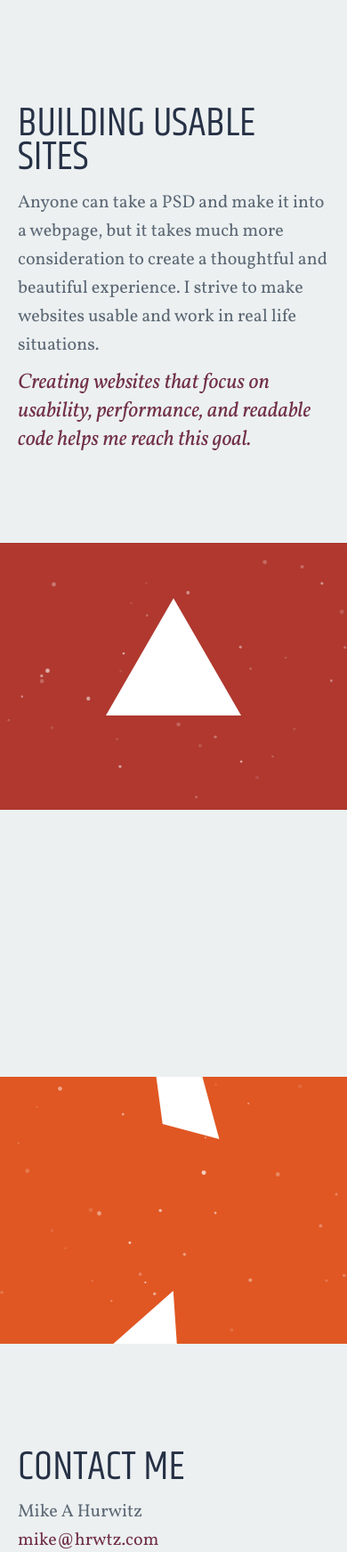
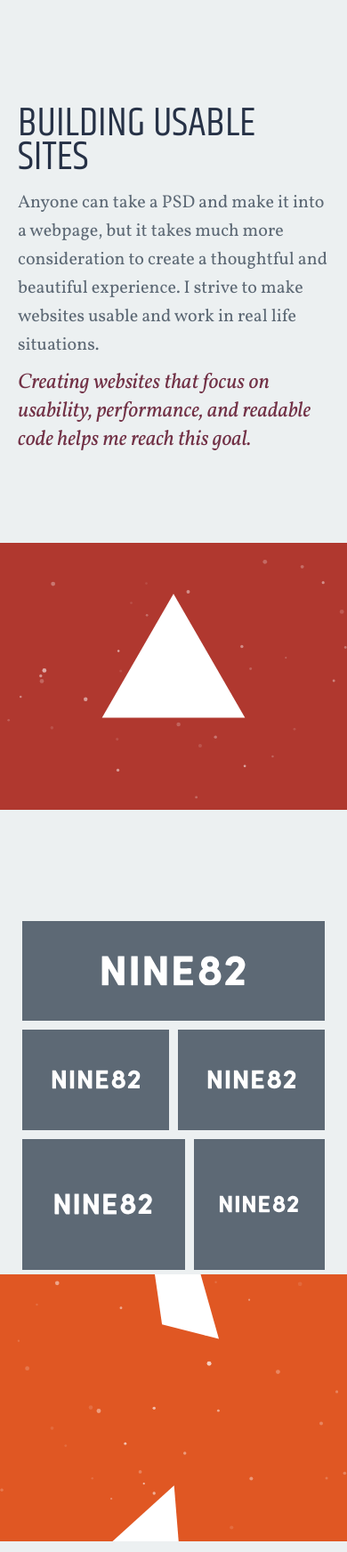
Before and after one commit to hrwtz/Hrwtz, a PHP site: page / in a window 390 px wide. Shown: the part 1814-3558 px from the top of the page at 89% size. Run offline with PHP 8.4, Linux system fonts and the light colour scheme; some libraries are stand-ins or nearby versions.

Commit message:
Working on work section

```diff
--- a/_/css/application.css
+++ b/_/css/application.css
@@ -1260,16 +1260,28 @@
 /* line 34, ../sass/structures/_block.scss */
 .block-face {
   display: block;
-  height: 100%; }
-
-/* line 39, ../sass/structures/_block.scss */
+  height: 100%;
+  -webkit-transition: background-color 0.33s;
+  -moz-transition: background-color 0.33s;
+  -o-transition: background-color 0.33s;
+  transition: background-color 0.33s; }
+
+/* line 40, ../sass/structures/_block.scss */
 .block-face--top {
   background-color: #5d6975; }
-
-/* line 45, ../sass/structures/_block.scss */
+  /* line 43, ../sass/structures/_block.scss */
+  .block-face--top svg {
+    position: relative;
+    top: 50%;
+    left: 50%;
+    width: 60%;
+    transform: translateX(-50%) translateY(-50%);
+    fill: white; }
+
+/* line 53, ../sass/structures/_block.scss */
 .block-face--bottom {
   background-color: #263146; }
-  /* line 49, ../sass/structures/_block.scss */
+  /* line 56, ../sass/structures/_block.scss */
   .block-face--bottom:after {
     position: absolute;
     top: 50%;
@@ -1283,7 +1295,7 @@
     text-align: center;
     text-transform: uppercase; }
 
-/* line 64, ../sass/structures/_block.scss */
+/* line 71, ../sass/structures/_block.scss */
 .block-cube {
   height: 100%;
   -webkit-transform-style: preserve-3d;
@@ -1295,35 +1307,116 @@
   -moz-transition: -moz-transform 0.33s;
   -o-transition: -o-transform 0.33s;
   transition: transform 0.33s; }
-  /* line 70, ../sass/structures/_block.scss */
+  /* line 77, ../sass/structures/_block.scss */
   .block-cube:hover {
+    position: relative;
+    z-index: 50;
     -webkit-transform: rotateX(91deg);
     -moz-transform: rotateX(91deg);
     -ms-transform: rotateX(91deg);
     -o-transform: rotateX(91deg);
     transform: rotateX(91deg); }
 
-/* line 79, ../sass/structures/_block.scss */
+/* line 88, ../sass/structures/_block.scss */
+.block--long {
+  width: 55%; }
+
+/* line 92, ../sass/structures/_block.scss */
+.block--narrow {
+  width: 45%; }
+
+/* line 96, ../sass/structures/_block.scss */
 .block--half {
   width: 100%;
   height: 50%; }
 
-/* line 84, ../sass/structures/_block.scss */
+/* line 101, ../sass/structures/_block.scss */
 .block--tall {
   height: 55%; }
 
-/* line 88, ../sass/structures/_block.scss */
+/* line 105, ../sass/structures/_block.scss */
 .block--short {
   height: 45%; }
 
-/* line 92, ../sass/structures/_block.scss */
-.block--long {
-  width: 55%; }
-
-/* line 96, ../sass/structures/_block.scss */
-.block--narrow {
-  width: 45%; }
-
+@media screen and (max-width: 50em) {
+  /* line 116, ../sass/structures/_block.scss */
+  .block {
+    height: auto; }
+
+  /* line 120, ../sass/structures/_block.scss */
+  .block--half {
+    padding-bottom: 35%; }
+
+  /* line 124, ../sass/structures/_block.scss */
+  .block--tall {
+    width: 50%;
+    padding-bottom: 35%; }
+
+  /* line 129, ../sass/structures/_block.scss */
+  .block--short {
+    padding-bottom: 45%; }
+
+  /* line 133, ../sass/structures/_block.scss */
+  .block--tall.block--long {
+    padding-bottom: 0; }
+
+  /* line 139, ../sass/structures/_block.scss */
+  .block-cube:hover {
+    -webkit-transform: initial;
+    -moz-transform: initial;
+    -ms-transform: initial;
+    -o-transform: initial;
+    transform: initial; }
+    /* line 142, ../sass/structures/_block.scss */
+    .block-cube:hover .test {
+      width: 150%;
+      padding-bottom: 150%;
+      opacity: 1;
+      -webkit-transition: 1.5s width cubic-bezier(0.865, 0.05, 0.855, 0.06), 1.5s padding-bottom cubic-bezier(0.865, 0.05, 0.855, 0.06);
+      -moz-transition: 1.5s width cubic-bezier(0.865, 0.05, 0.855, 0.06), 1.5s padding-bottom cubic-bezier(0.865, 0.05, 0.855, 0.06);
+      -o-transition: 1.5s width cubic-bezier(0.865, 0.05, 0.855, 0.06), 1.5s padding-bottom cubic-bezier(0.865, 0.05, 0.855, 0.06);
+      transition: 1.5s width cubic-bezier(0.865, 0.05, 0.855, 0.06), 1.5s padding-bottom cubic-bezier(0.865, 0.05, 0.855, 0.06); }
+
+  /* line 152, ../sass/structures/_block.scss */
+  .block-face {
+    overflow: hidden; }
+    /* line 155, ../sass/structures/_block.scss */
+    .block-face svg {
+      z-index: 1; }
+
+  /* line 160, ../sass/structures/_block.scss */
+  .test {
+    position: absolute;
+    top: 50%;
+    left: 50%;
+    width: 0;
+    height: 0;
+    padding-bottom: 0;
+    -webkit-border-radius: 50%;
+    -moz-border-radius: 50%;
+    -ms-border-radius: 50%;
+    -o-border-radius: 50%;
+    border-radius: 50%;
+    background-color: #263146;
+    opacity: 0;
+    -webkit-transition: 0.2s width cubic-bezier(1, 0, 1, -0.165), 0.2s padding-bottom cubic-bezier(1, 0, 1, -0.165), 0.4s opacity;
+    -moz-transition: 0.2s width cubic-bezier(1, 0, 1, -0.165), 0.2s padding-bottom cubic-bezier(1, 0, 1, -0.165), 0.4s opacity;
+    -o-transition: 0.2s width cubic-bezier(1, 0, 1, -0.165), 0.2s padding-bottom cubic-bezier(1, 0, 1, -0.165), 0.4s opacity;
+    transition: 0.2s width cubic-bezier(1, 0, 1, -0.165), 0.2s padding-bottom cubic-bezier(1, 0, 1, -0.165), 0.4s opacity;
+    -webkit-transform: translateX(-50%) translateY(-50%);
+    -moz-transform: translateX(-50%) translateY(-50%);
+    -ms-transform: translateX(-50%) translateY(-50%);
+    -o-transform: translateX(-50%) translateY(-50%);
+    transform: translateX(-50%) translateY(-50%);
+    pointer-events: none; } }
+@media screen and (max-width: 25em) {
+  /* line 179, ../sass/structures/_block.scss */
+  .block--tall {
+    width: 100%; }
+
+  /* line 183, ../sass/structures/_block.scss */
+  .block--half {
+    width: 50%; } }
 /*
 .bch {
   background: $c-highlight;
--- a/_/js/pro/global.js
+++ b/_/js/pro/global.js
@@ -1612,8 +1612,8 @@
                             if ( isElementInViewport($(this)) ) {
                                 $target = $(this).parents('section[data-panel]');
                                 $.each(canvasIni, function(index){
-                                    if ( $target.index() > canvasIni[index].triggerAnimation || !canvasIni[index].triggerAnimation ){
-                                        canvasIni[index].triggerAnimation = $target.index();
+                                    if ( $target.index() - 1 > canvasIni[index].triggerAnimation || !canvasIni[index].triggerAnimation ){
+                                        canvasIni[index].triggerAnimation = $target.index() - 1;
                                     }
                                 });
                             }
--- a/_/js/src/common.js
+++ b/_/js/src/common.js
@@ -843,8 +843,8 @@
                             if ( isElementInViewport($(this)) ) {
                                 $target = $(this).parents('section[data-panel]');
                                 $.each(canvasIni, function(index){
-                                    if ( $target.index() > canvasIni[index].triggerAnimation || !canvasIni[index].triggerAnimation ){
-                                        canvasIni[index].triggerAnimation = $target.index();
+                                    if ( $target.index() - 1 > canvasIni[index].triggerAnimation || !canvasIni[index].triggerAnimation ){
+                                        canvasIni[index].triggerAnimation = $target.index() - 1;
                                     }
                                 });
                             }
--- a/_/sass/structures/_block.scss
+++ b/_/sass/structures/_block.scss
@@ -34,17 +34,24 @@
 .block-face{
     display: block;
     height: 100%;
+    @include transition(background-color .33s);
 }
 
     .block-face--top{
         background-color: $c-text;
-        //@include transform(translateZ(150px));
 
+        svg{
+            position: relative;
+            top: 50%;
+            left: 50%;
+            width: 60%;
+            transform: translateX(-50%) translateY(-50%);
+            fill: white;
+        }
     }
 
     .block-face--bottom{
         background-color: $c-darkBlue;
-        //@include transform(rotateX(-90deg) translateZ(-150px));
 
         &:after{
             position: absolute;
@@ -68,6 +75,8 @@
 
 
     &:hover{
+        position: relative;
+        z-index: 50;
         @include transform(rotateX(91deg));
     }
 }
@@ -75,6 +84,14 @@
 // -------------------------------------
 //   Modifiers
 // -------------------------------------
+
+.block--long{
+    width: 55%;
+}
+
+.block--narrow{
+    width: 45%;
+}
 
 .block--half{
     width: 100%;
@@ -89,10 +106,82 @@
     height: 45%;
 }
 
-.block--long{
-    width: 55%;
+
+// -------------------------------------
+//   Media Queries
+// -------------------------------------
+
+@media screen and (max-width: $g-m) {
+
+    .block{
+        height: auto;
+    }
+
+    .block--half{
+        padding-bottom: 35%
+    }
+
+    .block--tall{
+        width: 50%;
+        padding-bottom: 35%
+    }
+
+    .block--short{
+        padding-bottom: 45%
+    }
+
+    .block--tall.block--long{
+        padding-bottom: 0;
+    }
+
+    .block-cube{
+
+        &:hover{
+            @include transform(initial);
+
+            .test{
+                width: 150%;
+                padding-bottom: 150%;
+                opacity: 1;
+                @include transition(1.5s width cubic-bezier(0.865, 0.050, 0.855, 0.060), 1.5s padding-bottom cubic-bezier(0.865, 0.050, 0.855, 0.060));
+
+            }
+        }
+    }
+
+    .block-face{
+        overflow: hidden;
+
+        svg{
+            z-index: 1;
+        }
+    }
+
+    .test{
+        position: absolute;
+        top: 50%;
+        left: 50%;
+        width: 0;
+        height: 0;
+        padding-bottom: 0;
+        @include border-radius(50%);
+        background-color: $c-darkBlue;
+        opacity: 0;
+        @include transition(.2s width cubic-bezier(1.000, 0, 1.000, -0.165), .2s padding-bottom cubic-bezier(1.000, 0, 1.000, -0.165), .4s opacity);
+        @include transform(translateX(-50%) translateY(-50%));
+        pointer-events: none;
+    }
+
 }
 
-.block--narrow{
-    width: 45%;
+@media screen and (max-width: $g-xs) {
+
+    .block--tall{
+        width: 100%;
+    }
+
+    .block--half{
+        width: 50%;
+    }
+
 }
--- a/home.php
+++ b/home.php
@@ -24,26 +24,26 @@
 	<h3 class="h3">Creating websites that focus on usability, performance, and readable code helps me reach this goal.</h3>',
 
    '<div class="block block--tall block--narrow">
-   		<a href="'.$page_base.'work/turnkey" class="block-preview"><div class="block-cube"><div class="block-face block-face--top"></div><div class="block-face block-face--bottom"></div></div></a>
+   		<a href="'.$page_base.'work/turnkey" class="block-preview"><div class="block-cube"><div class="block-face block-face--top">'.file_get_contents('_/img/work/turnkey-icon.svg').'</div><div class="block-face block-face--bottom"></div></div></a>
    	</div>
     <div class="block block--tall block--long">
     	<div class="block block--half">
-    		<a href="'.$page_base.'work/nine82" class="block-preview"><div class="block-cube"><div class="block-face block-face--top"></div><div class="block-face block-face--bottom"></div></div></a>
+    		<a href="'.$page_base.'work/nine82" class="block-preview"><div class="block-cube"><div class="block-face block-face--top">'.file_get_contents('_/img/work/nine82-icon.svg').'</div><div class="block-face block-face--bottom"></div></div></a>
     	</div>
     	<div class="block block--half">
-    		<a href="'.$page_base.'work/play_it_forward" class="block-preview"><div class="block-cube"><div class="block-face block-face--top"></div><div class="block-face block-face--bottom"></div></div></a>
+    		<a href="'.$page_base.'work/play_it_forward" class="block-preview"><div class="block-cube"><div class="block-face block-face--top">'.file_get_contents('_/img/work/play_it_forward-icon.svg').'</div><div class="block-face block-face--bottom"></div></div></a>
     	</div>
     </div>
     <div class="block block--short block--long">
     	<a href="'.$page_base.'work/the_first_academy" class="block-preview">
 			<div class="block-cube">
-				<div class="block-face block-face--top"></div>
+				<div class="block-face block-face--top"><div class="test"></div>'.file_get_contents('_/img/work/the_first_academy-icon.svg').'</div>
 				<div class="block-face block-face--bottom"></div>
 			</div>
     	</a>
     </div>
     <div class="block block--short block--narrow">
-    	<a href="'.$page_base.'work/world_design_exchange" class="block-preview"><div class="block-cube"><div class="block-face block-face--top"></div><div class="block-face block-face--bottom"></div></div></a>
+    	<a href="'.$page_base.'work/world_design_exchange" class="block-preview"><div class="block-cube"><div class="block-face block-face--top">'.file_get_contents('_/img/work/world_design_exchange-icon.svg').'</div><div class="block-face block-face--bottom"></div></div></a>
     </div>',
 
    '<h2 class="h2">Contact Me</h2>
@@ -56,7 +56,6 @@
 	</p>',
 );
 ?>
-
 
 <?php $sections = 5; ?>
 <?php $section_titles = array('I&nbsp;Am', 'Skills', 'Usability', 'Work', 'Contact'); ?>
```
Also changed, not shown: _/img/work/nine82-icon.svg (added), _/img/work/play_it_forward-icon.svg (added), _/img/work/the_first_academy-icon.svg (added), _/img/work/turnkey-icon.svg (added), _/img/work/world_design_exchange-icon.svg (added), _/js/pro/global.min.js.
